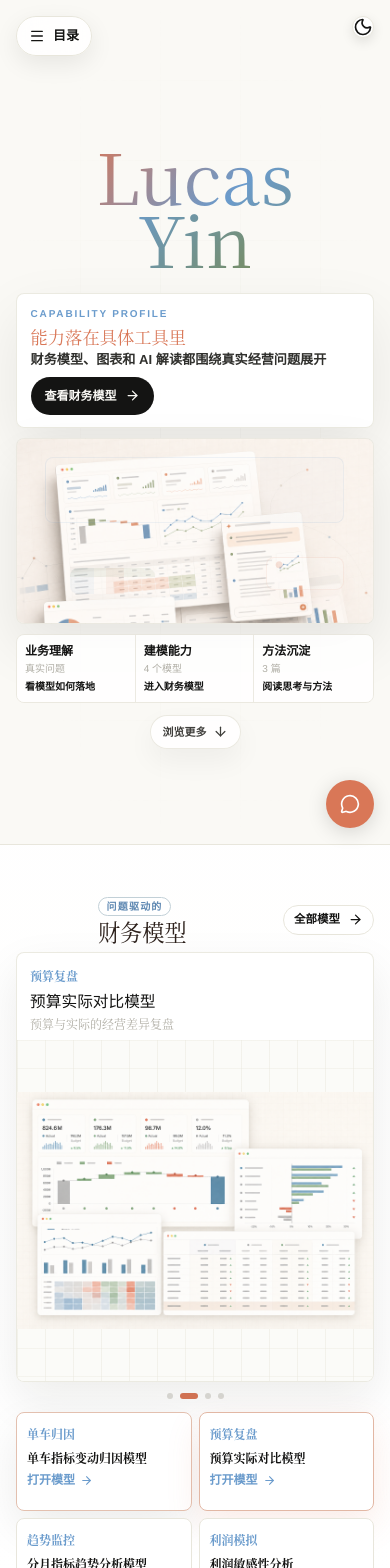
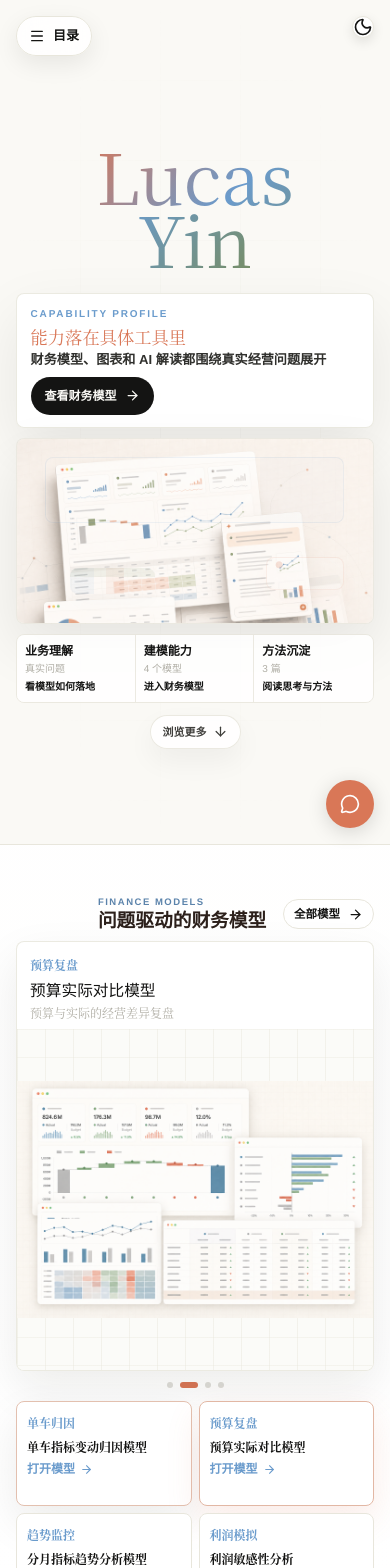
Before and after one commit to yinpengtao2002-ai/yinpengtao2002-ai.github.io, a Next.js app: page / in a window 390 px wide. Shown: the top 1568 px of the page. Built offline with nearby package versions, Linux system fonts and the light colour scheme.

Commit message:
Refine mobile finance title

```diff
--- a/src/app/globals.css
+++ b/src/app/globals.css
@@ -556,6 +556,14 @@ h6 {
 }
 
 .home-finance-title span {
+  display: inline;
+}
+
+.home-finance-title-meta {
+  display: none;
+}
+
+.home-finance-title-copy {
   display: inline;
 }
 
@@ -1884,33 +1892,41 @@ h6 {
 
   .home-finance-title {
     display: grid;
-    gap: 4px;
-    line-height: 1;
+    gap: 3px;
+    line-height: 1.05;
     margin-bottom: 0;
   }
 
-  .home-finance-title-prefix {
+  .home-finance-title-meta {
     display: inline-flex;
     align-items: center;
+    gap: 6px;
     width: fit-content;
-    border: 1px solid color-mix(in srgb, var(--accent-secondary) 30%, var(--border));
-    border-radius: 999px;
-    background: color-mix(in srgb, var(--card) 90%, transparent);
-    color: color-mix(in srgb, var(--accent-secondary) 86%, var(--foreground));
+    color: color-mix(in srgb, var(--accent-secondary) 82%, var(--foreground));
     font-family: var(--font-poppins);
-    font-size: 10px;
+    font-size: 9.5px;
     font-weight: 800;
-    letter-spacing: 0.12em;
-    padding: 0.23rem 0.48rem;
-  }
-
-  .home-finance-title-main {
+    letter-spacing: 0.16em;
+    line-height: 1;
+    text-transform: uppercase;
+  }
+
+  .home-finance-title-meta::before {
+    content: "";
+    width: 18px;
+    height: 1px;
+    background: color-mix(in srgb, var(--accent-secondary) 52%, transparent);
+  }
+
+  .home-finance-title-copy {
     display: block;
     color: color-mix(in srgb, var(--foreground) 88%, var(--accent));
-    font-family: var(--font-hero-display);
-    font-size: clamp(1.18rem, 5.7vw, 1.48rem);
-    font-weight: 500;
+    font-family: var(--font-poppins);
+    font-size: clamp(1.08rem, 4.8vw, 1.32rem);
+    font-weight: 650;
     letter-spacing: 0;
+    line-height: 1.18;
+    white-space: nowrap;
   }
 
   .home-finance-library-link {
@@ -2721,13 +2737,17 @@ h6 {
     gap: 2px;
   }
 
-  .home-finance-title-prefix {
-    font-size: 9px;
-    padding: 0.18rem 0.42rem;
-  }
-
-  .home-finance-title-main {
-    font-size: clamp(1.06rem, 5.3vw, 1.28rem);
+  .home-finance-title-meta {
+    gap: 5px;
+    font-size: 8.5px;
+  }
+
+  .home-finance-title-meta::before {
+    width: 14px;
+  }
+
+  .home-finance-title-copy {
+    font-size: clamp(1rem, 4.8vw, 1.17rem);
   }
 
   .home-finance-showcase {
--- a/src/components/home/HomeFinanceSection.tsx
+++ b/src/components/home/HomeFinanceSection.tsx
@@ -213,8 +213,8 @@ export default function HomeFinanceSection() {
           <div>
             <p className="home-finance-kicker">MODEL LIBRARY</p>
             <h2 className="home-finance-title">
-              <span className="home-finance-title-prefix">问题驱动的</span>
-              <span className="home-finance-title-main">财务模型</span>
+              <span className="home-finance-title-meta">Finance Models</span>
+              <span className="home-finance-title-copy">问题驱动的财务模型</span>
             </h2>
             <p className="home-finance-intro">
               从复盘、归因、趋势到敏感性，按真实经营问题选择模型。
```
Also changed, not shown: 1 other file (tests, documents, lock files or other folders).
